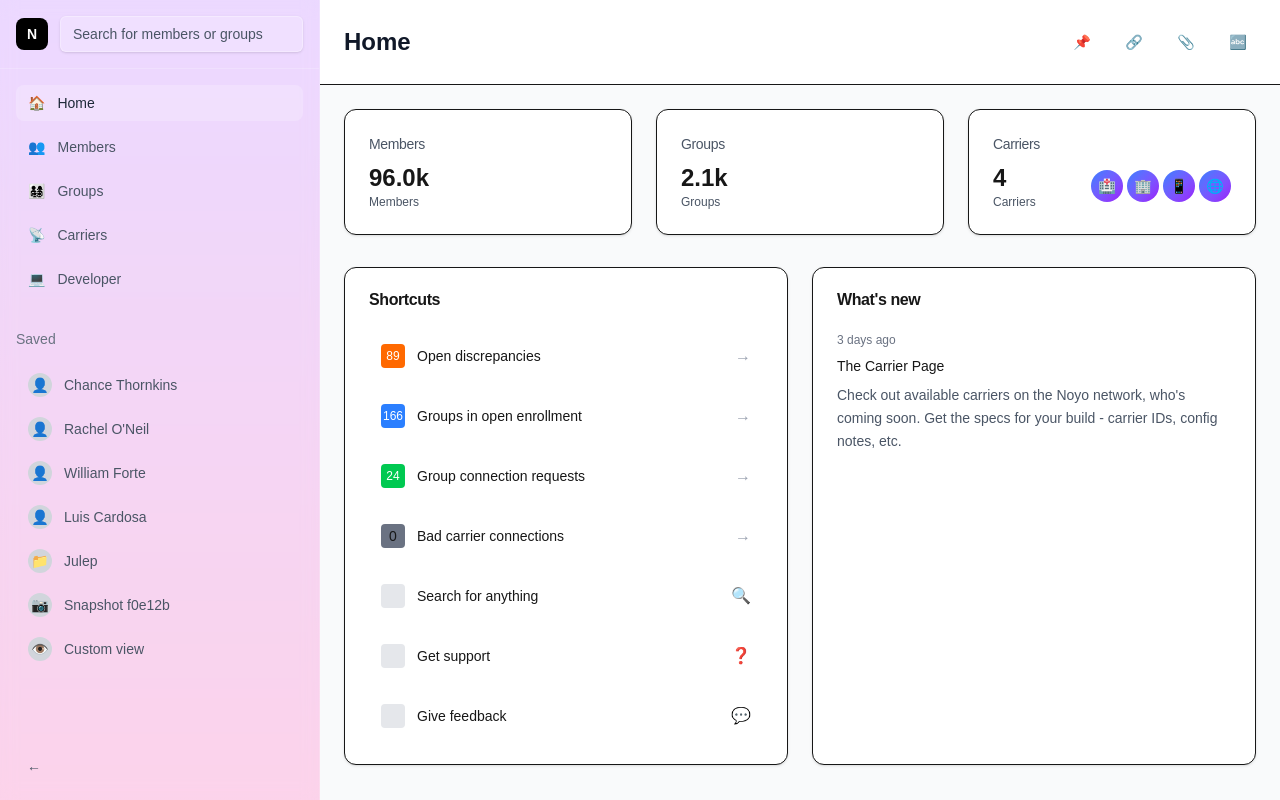
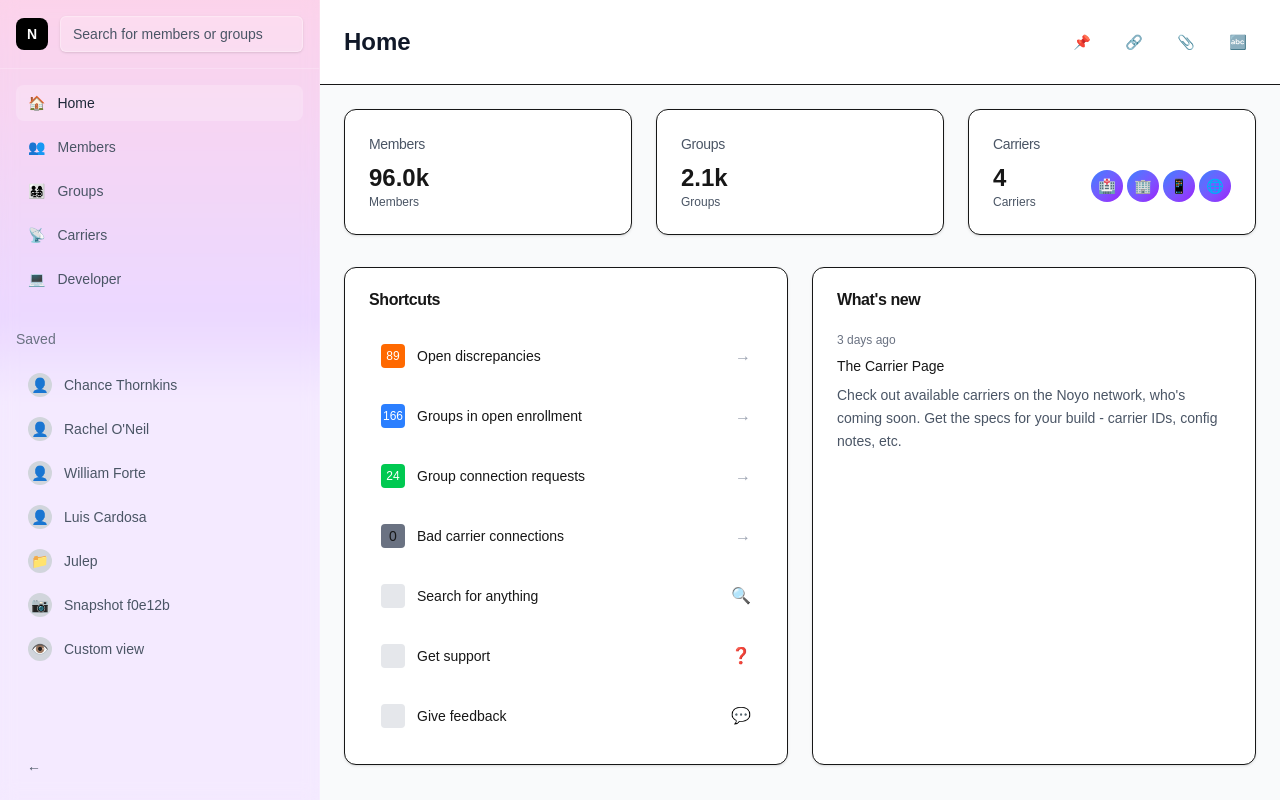
Before and after one commit to qeryz/ben-mock-ui, a Next.js app: page / in a window 1280 px wide. Built offline with nearby package versions, Linux system fonts and the light colour scheme.

Commit message:
style: change gradient

```diff
--- a/src/components/layout/sidebar.tsx
+++ b/src/components/layout/sidebar.tsx
@@ -31,7 +31,7 @@ export function Sidebar({ className }: SidebarProps) {
   ]
 
   return (
-    <div className={cn("flex h-screen bg-gradient-to-b from-purple-200 to-pink-200", className)}>
+    <div className={cn("flex h-screen bg-gradient-to-b from-pink-200 via-purple-200 via-40% to-purple-100 to-50%", className)}>
       <div className={cn(
         "bg-white/10 backdrop-blur-sm border-r border-white/20 transition-all duration-300",
         collapsed ? "w-16" : "w-80"
```
